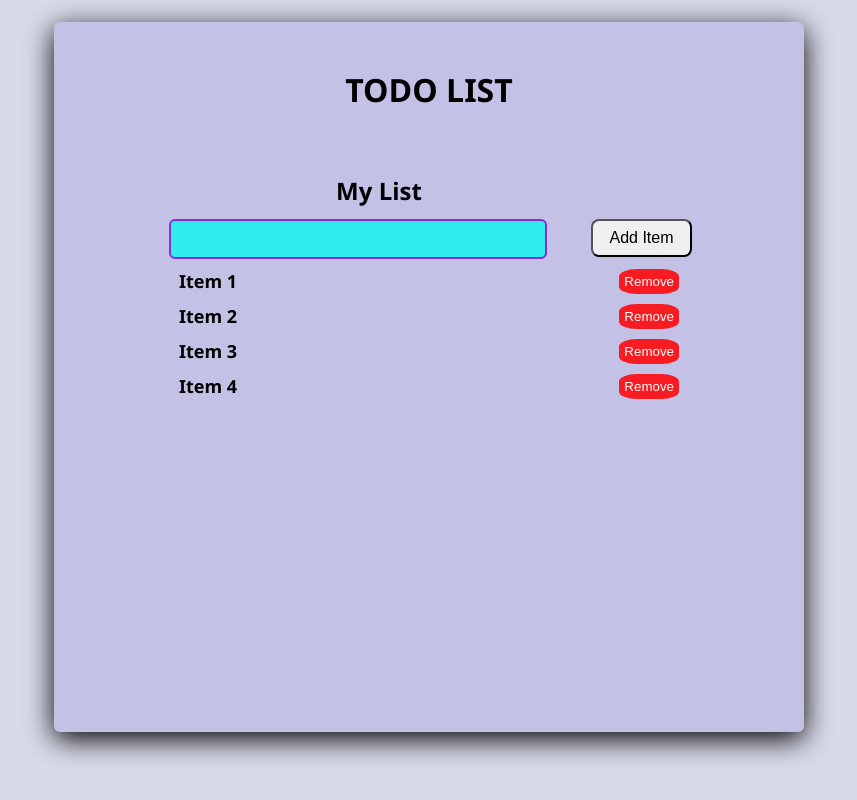
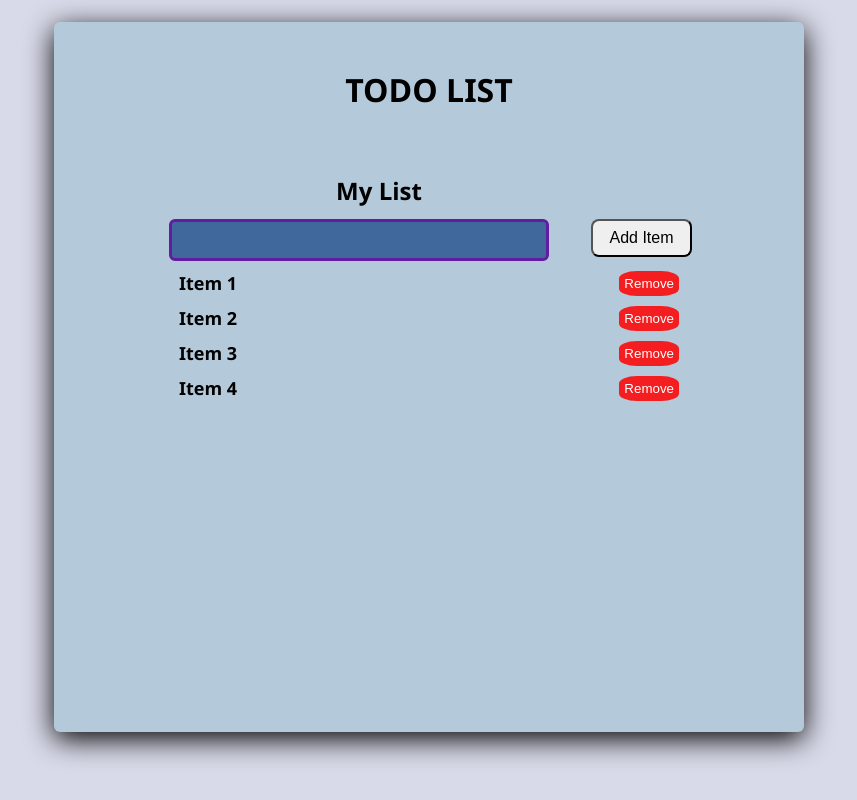
Before and after one commit to Manoel-DJS/Web-TD-List, a Next.js app: page / in a window 1280 px wide. Shown: the whole page, without its empty margins (211-1068 px from the left). Built offline with nearby package versions, Linux system fonts and the light colour scheme.

Commit message:
new colors

```diff
--- a/styles/global.css
+++ b/styles/global.css
@@ -17,7 +17,7 @@ body, html{
     top: 22px;
     width: 750px;
     height: 710px;
-    background-Color: #C3C1E5;
+    background-Color: #B4C9D9;
     border-radius: 6px;
     box-shadow: #000000 0px 7px 29px 0px;
 }
--- a/styles/list-task.css
+++ b/styles/list-task.css
@@ -19,12 +19,13 @@
 .input-field {
     width: 350px;
     height: 12px;
-    background-color: rgb(48, 236, 236);
+    background-color: #40689C;
     padding: 12px;
     margin-right: 10px;
-    font-size: 16px;
-    border: 2px solid blueviolet;
+    font-size: 18px;
+    border: 3px solid rgb(97, 28, 161);
     border-radius: 6px;
+    color: white;
   }
 
 .add-button {
```
